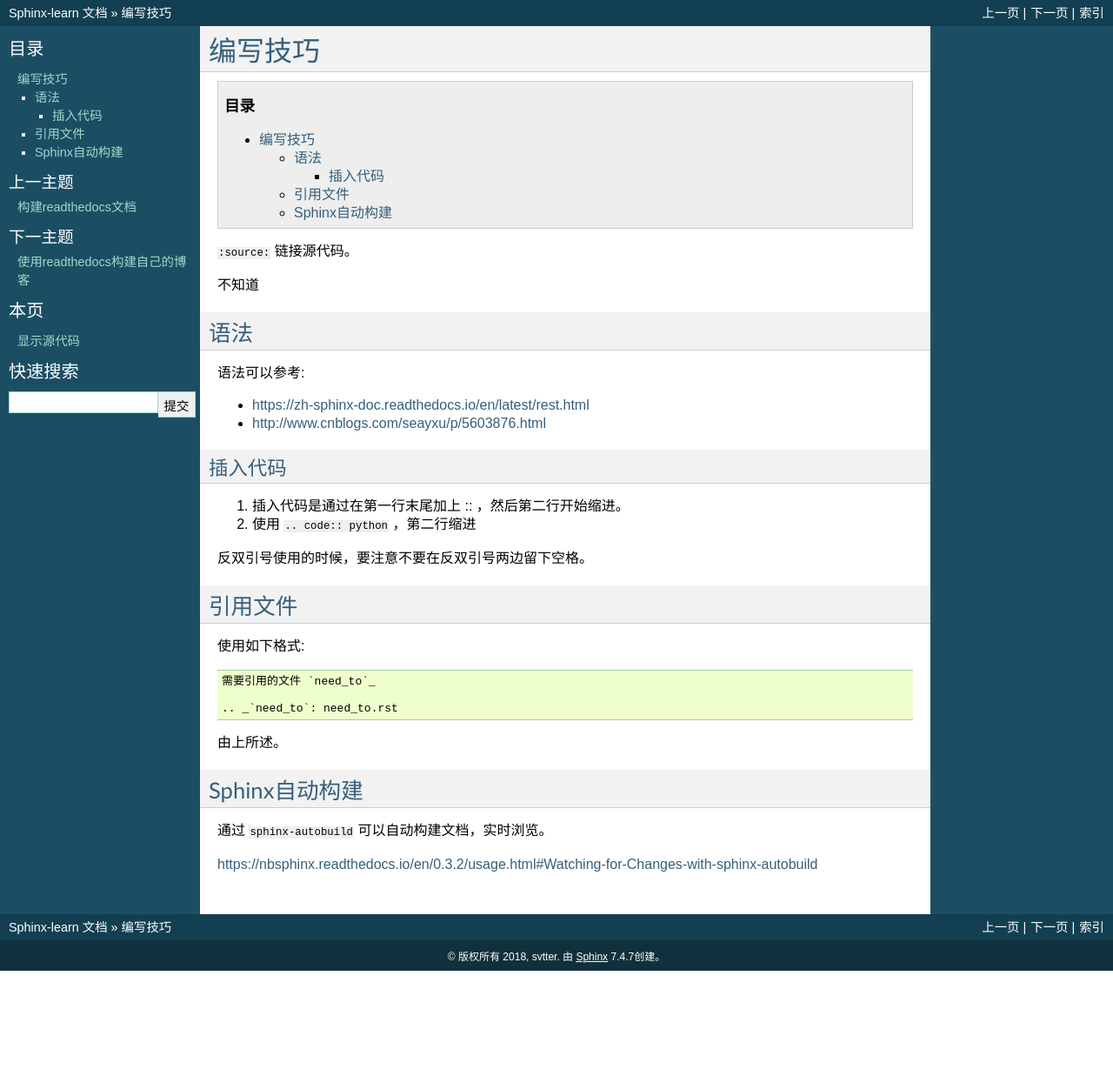
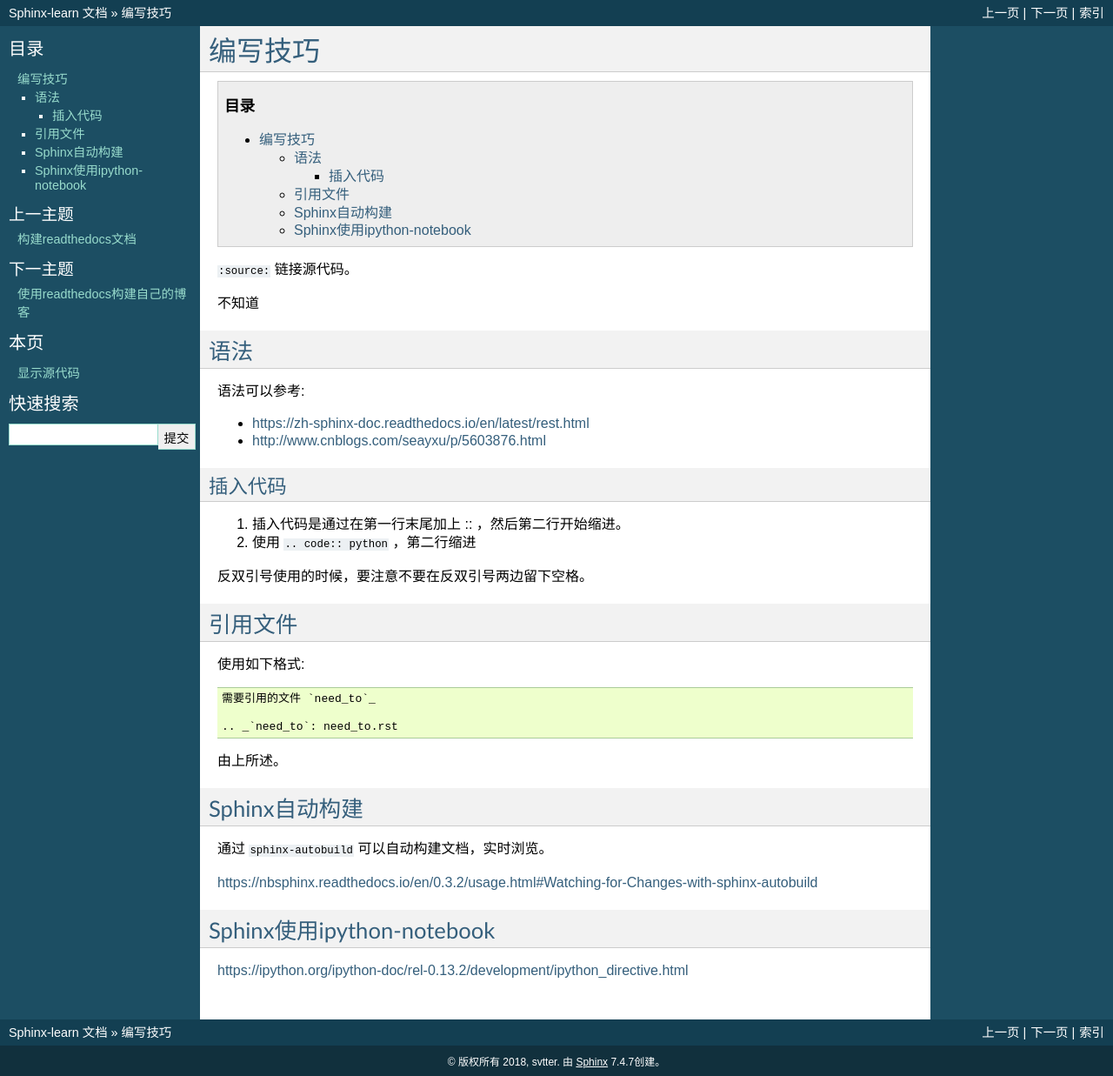
Before and after one commit to Svtter/Sphinx-learn, a Sphinx documentation site: the page built from source/edit_tips.rst, in a window 1280 px wide. Shown: the whole page at 87% size. Built offline with Sphinx 7.4.7, drawn with Linux system fonts in a browser that asks for light colours; before the commit the page ends 1116 px from its top, so only the background shows below that.

Commit message:
Update edit_tips.rst

```diff
--- a/source/edit_tips.rst
+++ b/source/edit_tips.rst
@@ -44,3 +44,9 @@ Sphinx自动构建
 通过 ``sphinx-autobuild`` 可以自动构建文档，实时浏览。
 
 https://nbsphinx.readthedocs.io/en/0.3.2/usage.html#Watching-for-Changes-with-sphinx-autobuild
+
+
+Sphinx使用ipython-notebook
+----------
+
+https://ipython.org/ipython-doc/rel-0.13.2/development/ipython_directive.html
```
